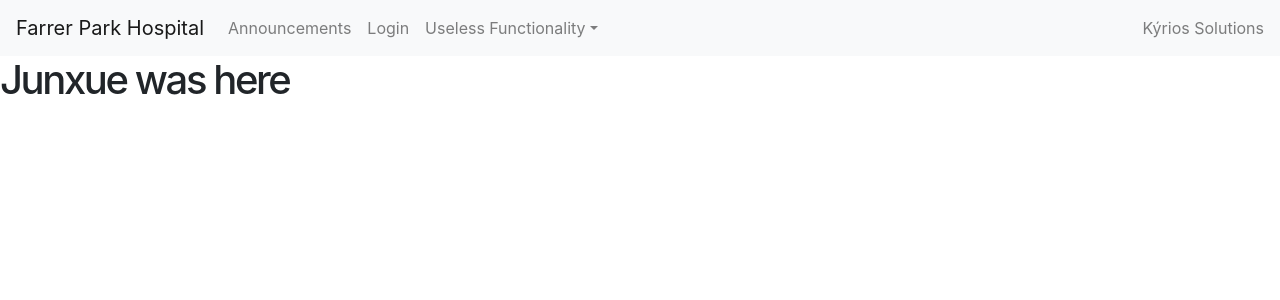
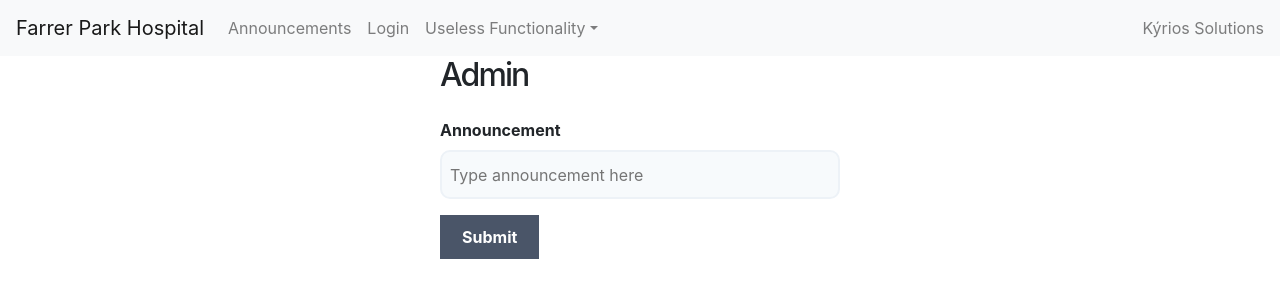
Before and after one commit to teamkyrios/aws, a React (Create React App) app: page /announcements in a window 1280 px wide. Shown: the top 300 px of the page. Built offline with nearby package versions, Linux system fonts and the light colour scheme.

Commit message:
making sum announcement appear

```diff
--- /dev/null
+++ b/src/components/AnnouncementComponent.js
@@ -0,0 +1,35 @@
+import React, { Component } from "react";
+
+class CreateAnnouncement extends Component {
+  constructor(props) {
+    super(props);
+  }
+
+  render() {
+    if (
+      this.props.announcementText != null &&
+      this.props.announcementText != ""
+    ) {
+      return (
+        <div
+          style={{
+            display: "flex",
+            justifyContent: "center",
+            alignItems: "center",
+            background: "#eb9694",
+            color: "white",
+            textAlign: "center",
+            margin: "30px",
+            padding: "30px",
+          }}
+        >
+          {this.props.announcementText}
+        </div>
+      );
+    } else {
+      return <div></div>;
+    }
+  }
+}
+
+export default CreateAnnouncement;
--- a/src/components/AnnouncementPage.js
+++ b/src/components/AnnouncementPage.js
@@ -1,18 +1,96 @@
-import React from 'react';
-import { connect } from 'react-redux';
+import React, { Component } from "react";
+import { connect } from "react-redux";
+import styled from "@emotion/styled";
+import { Formik, Form, useField } from "formik";
+import CreateAnnouncement from "./AnnouncementComponent";
 
-const AnnoucementPage = () => {
+const MyTextInput = ({ label, ...props }) => {
+  const [field, meta] = useField(props);
   return (
-    <div>
-      <h1>Junxue was here</h1>
-    </div>
+    <>
+      <label htmlFor={props.id || props.name}>{label}</label>
+      <input className="text-input" {...field} {...props} />
+      {meta.touched && meta.error ? (
+        <div className="error">{meta.error}</div>
+      ) : null}
+    </>
   );
 };
 
+class AnnoucementPage extends Component {
+  constructor(props) {
+    super(props);
+
+    this.state = {
+      announcementText: null,
+      displayedData: [],
+      setkey: 0,
+    };
+  }
+
+  loadText(formParameters) {
+    // Make announcement??
+    this.setState({ announcementText: formParameters });
+    this.state.displayedData.unshift(
+      <CreateAnnouncement
+        announcementText={this.state.announcementText}
+        key={this.state.setkey}
+      />
+    );
+    this.setState({ setkey: this.state.setkey + 1 });
+  }
+
+  render() {
+    return (
+      <div
+        style={{
+          display: "flex",
+          flexDirection: "column",
+          alignItems: "center",
+        }}
+      >
+        <div>{this.state.displayedData}</div>
+        <div>
+          <h2>Admin</h2>
+          <>
+            <Formik
+              initialValues={{
+                announcement: "",
+              }}
+              onSubmit={(values, { setSubmitting }) => {
+                setTimeout(() => {
+                  this.loadText(values["announcement"]);
+                  setSubmitting(false);
+                }, 400);
+              }}
+            >
+              <Form
+                style={{
+                  alignItems: "flex-start",
+                  flexDirection: "column",
+                  display: "flex",
+                }}
+              >
+                <MyTextInput
+                  label="Announcement"
+                  name="announcement"
+                  type="text"
+                  placeholder="Type announcement here"
+                />
+                <button type="submit">Submit</button>
+              </Form>
+            </Formik>
+          </>
+        </div>
+      </div>
+    );
+  }
+}
+
 const mapStateToProps = (state) => {
-	return {
-		isAuthenticated: state.auth.isAuthenticated,
-	};
+  return {
+    isAuthenticated: state.auth.isAuthenticated,
+  };
 };
 
 export default connect(mapStateToProps, null)(AnnoucementPage);
```
